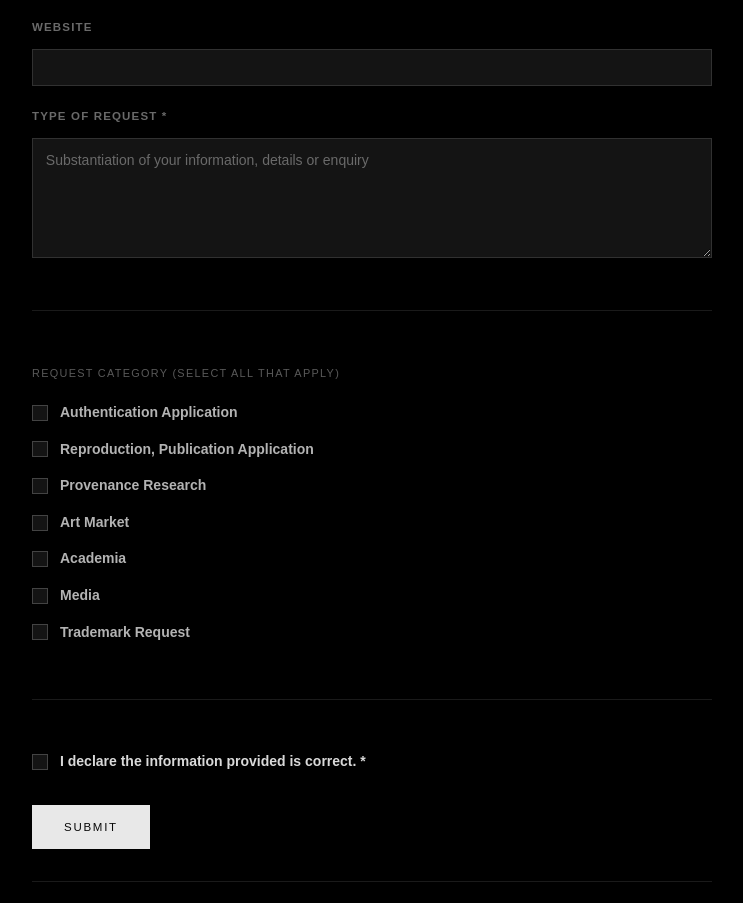
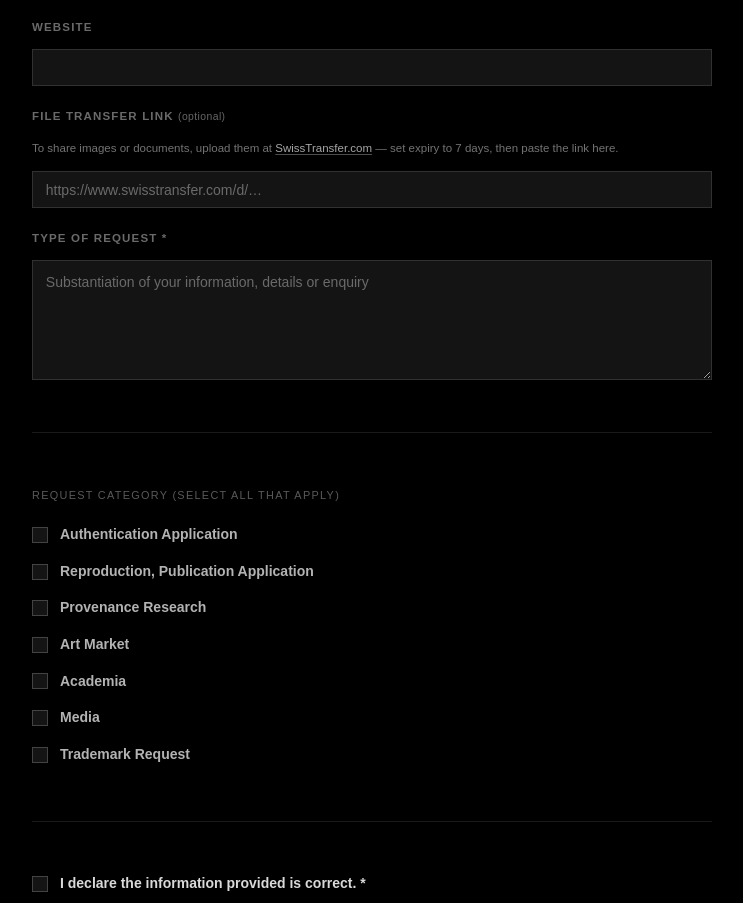
Before and after one commit to henrymarketing/schlemmer-2026, an Astro site: page /authentication in a window 1280 px wide. Shown: the part 1034-1937 px from the top of the page, without its empty margins (268-1011 px from the left). Built offline with nearby package versions, Linux system fonts and the light colour scheme; Astro itself is replaced by a stand-in of ours.

Commit message:
Add optional SwissTransfer file link field to authentication form
Co-Authored-By: Claude Sonnet 4.6 <noreply@anthropic.com>

```diff
--- a/api/contact.ts
+++ b/api/contact.ts
@@ -62,6 +62,7 @@ export default async function handler(req: Request): Promise<Response> {
   const country     = get('Country');
   const reference   = get('Reference');
   const website     = get('Website');
+  const fileLink    = get('File-Transfer-Link');
   const requestText = get('Request');
 
   if (!firstName || !lastName || !email || !telephone || !institution || !street || !city || !country || !requestText) {
@@ -91,6 +92,8 @@ export default async function handler(req: Request): Promise<Response> {
       <td style="padding:4px 0">${reference}</td></tr>` : ''}
   ${website ? `<tr><td style="padding:4px 16px 4px 0;font-weight:bold;white-space:nowrap">Website</td>
       <td style="padding:4px 0"><a href="${website}">${website}</a></td></tr>` : ''}
+  ${fileLink ? `<tr><td style="padding:4px 16px 4px 0;font-weight:bold;white-space:nowrap">Files</td>
+      <td style="padding:4px 0"><a href="${fileLink}">${fileLink}</a></td></tr>` : ''}
   <tr><td style="padding:12px 16px 4px 0;font-weight:bold;vertical-align:top;white-space:nowrap">Request</td>
       <td style="padding:12px 0 4px;white-space:pre-wrap">${requestText}</td></tr>
   ${checkedCategories.length ? `<tr><td style="padding:12px 16px 4px 0;font-weight:bold;vertical-align:top;white-space:nowrap">Categories</td>
@@ -107,6 +110,7 @@ export default async function handler(req: Request): Promise<Response> {
     `Address: ${street}, ${city}, ${country}`,
     reference   ? `Reference: ${reference}` : '',
     website     ? `Website: ${website}` : '',
+    fileLink    ? `File Transfer Link: ${fileLink}` : '',
     `\nRequest:\n${requestText}`,
     checkedCategories.length ? `\nCategories: ${checkedCategories.join(', ')}` : '',
   ].filter(Boolean).join('\n');
--- a/src/pages/authentication.astro
+++ b/src/pages/authentication.astro
@@ -87,6 +87,25 @@ import Layout from '../layouts/Layout.astro';
         <div class="auth-form__field">
           <label class="form-label" for="Website">Website</label>
           <input class="form-input" type="url" id="Website" name="Website" maxlength="256" />
+        </div>
+
+        <div class="auth-form__field">
+          <label class="form-label" for="File-Transfer-Link">
+            File Transfer Link <span class="auth-form__note">(optional)</span>
+          </label>
+          <p class="auth-form__hint">
+            To share images or documents, upload them at
+            <a href="https://www.swisstransfer.com/en" target="_blank" rel="noopener noreferrer" class="auth-form__hint-link">SwissTransfer.com</a>
+            — set expiry to 7 days, then paste the link here.
+          </p>
+          <input
+            class="form-input"
+            type="url"
+            id="File-Transfer-Link"
+            name="File-Transfer-Link"
+            maxlength="512"
+            placeholder="https://www.swisstransfer.com/d/…"
+          />
         </div>
 
         <div class="auth-form__field">
@@ -330,6 +349,25 @@ import Layout from '../layouts/Layout.astro';
     font-weight: 400;
   }
 
+  .auth-form__hint {
+    font-size: 0.72rem;
+    line-height: 1.6;
+    color: rgba(255, 255, 255, 0.45);
+    margin: 0 0 0.5rem;
+  }
+
+  .auth-form__hint-link {
+    color: rgba(255, 255, 255, 0.65);
+    text-decoration: underline;
+    text-underline-offset: 2px;
+    text-decoration-color: rgba(255, 255, 255, 0.3);
+  }
+
+  .auth-form__hint-link:hover {
+    color: #fff;
+    text-decoration-color: rgba(255, 255, 255, 0.7);
+  }
+
   .auth-form__textarea {
     min-height: 120px;
     resize: vertical;
```
